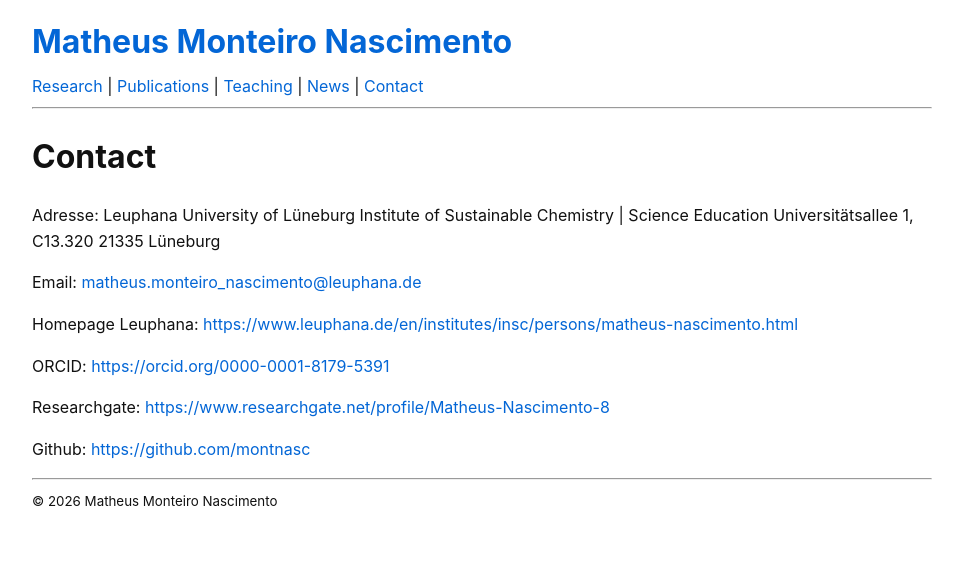
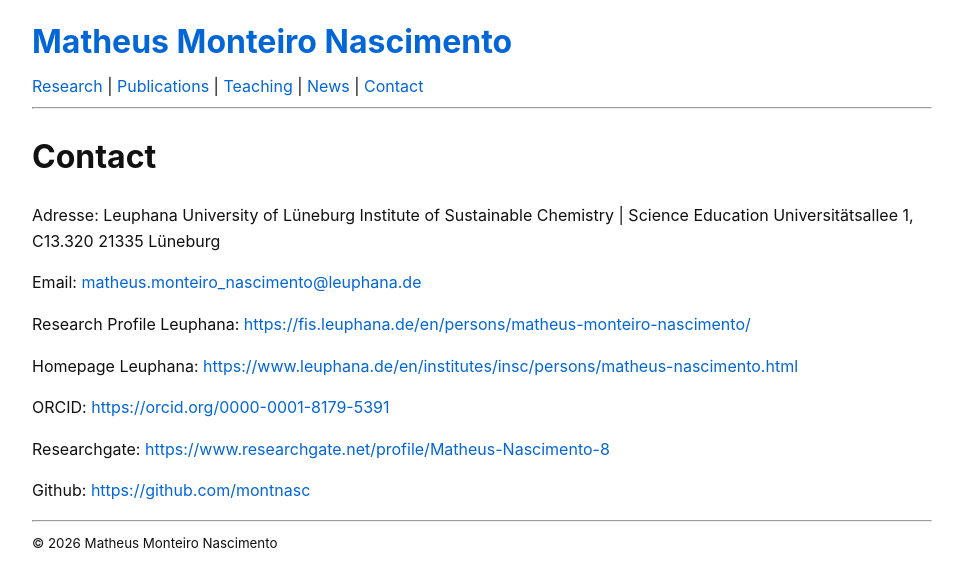
Before and after one commit to montnasc/montnasc.github.io, a Jekyll site: the page built from contact.md, in a window 1280 px wide. Shown: the top 587 px of the page, without its empty margins (158-1121 px from the left). Built offline with Jekyll 4.4.1, drawn with Linux system fonts in a browser that asks for light colours.

Commit message:
Update contact.md

```diff
--- a/contact.md
+++ b/contact.md
@@ -11,6 +11,8 @@ Universitätsallee 1, C13.320
 
 Email: [matheus.monteiro_nascimento@leuphana.de](matheus.monteiro_nascimento@leuphana.de)
 
+Research Profile Leuphana: [https://fis.leuphana.de/en/persons/matheus-monteiro-nascimento/](https://fis.leuphana.de/en/persons/matheus-monteiro-nascimento/)
+
 Homepage Leuphana: [https://www.leuphana.de/en/institutes/insc/persons/matheus-nascimento.html](https://www.leuphana.de/en/institutes/insc/persons/matheus-nascimento.html)
 
 ORCID: [https://orcid.org/0000-0001-8179-5391](https://orcid.org/0000-0001-8179-5391)
```
